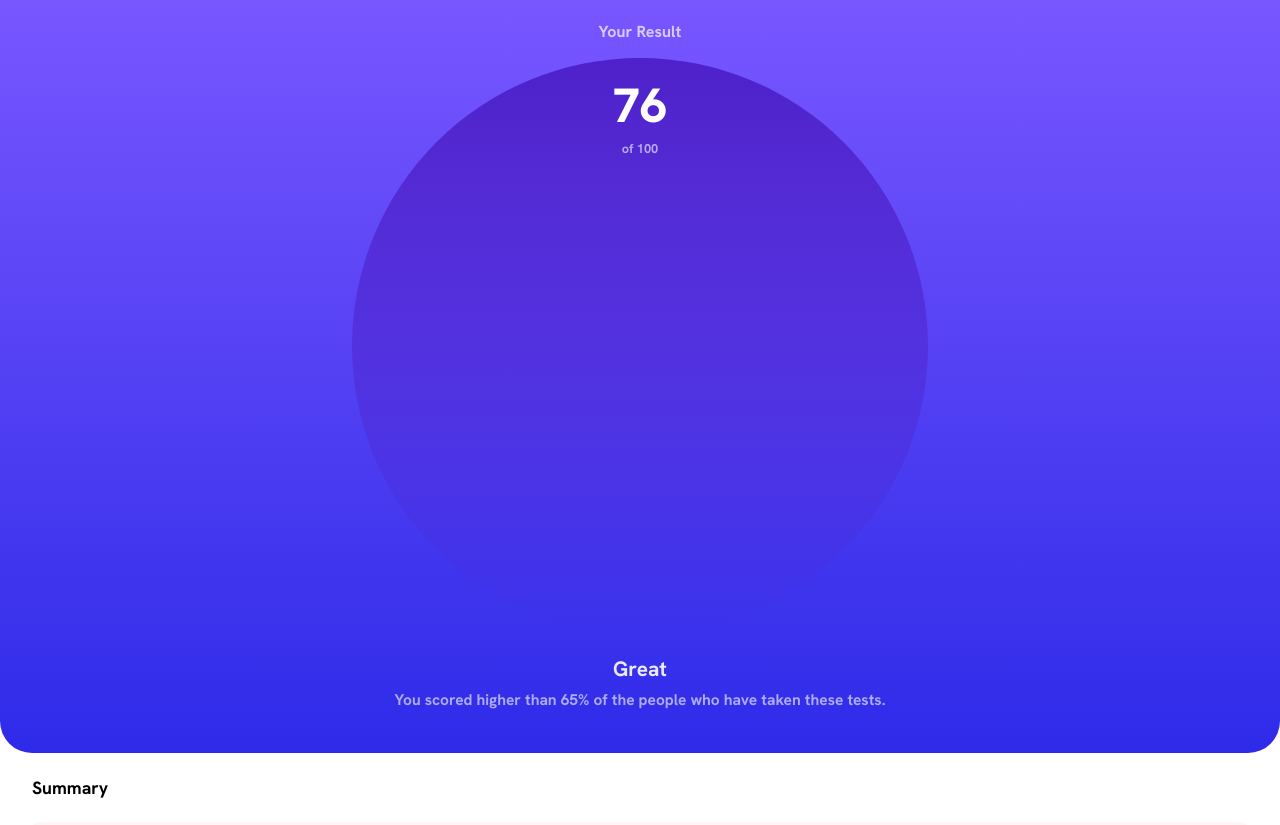
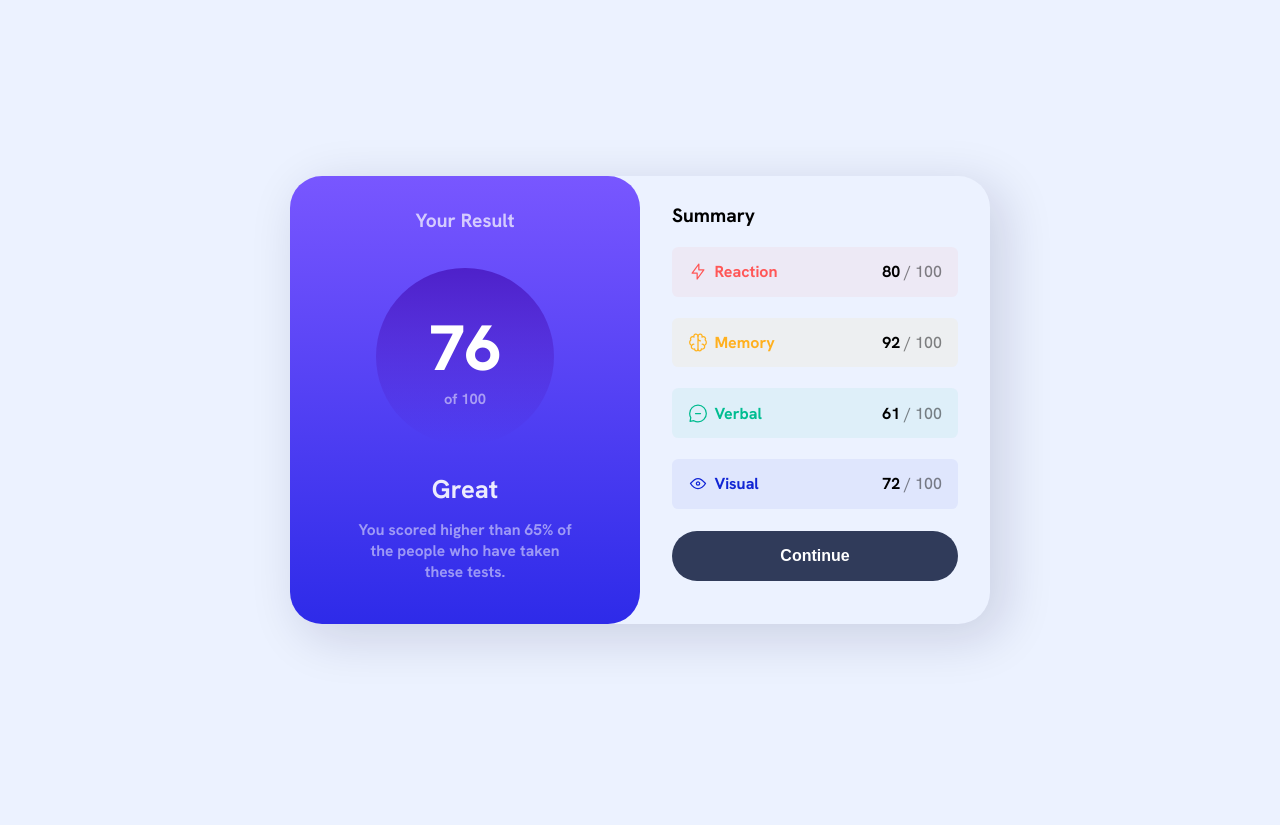
Before and after one commit to MandalTuhin/results-summary-component-main, a plain HTML site: page index.html in a window 1280 px wide. Shown: the top 825 px of the page. After the commit the page ends 800 px from the top, so only its background shows below. Drawn offline with Linux system fonts and the light colour scheme.

Commit message:
Make changes for desktop-design

```diff
--- a/index.html
+++ b/index.html
@@ -34,12 +34,13 @@
     <link rel="stylesheet" href="style.css" />
   </head>
   <body>
-    <main>
+    <main class="flex items-center justify-center flex-wrap h-full">
+      <div class="flex container">
         <section class="blue-section">
-        <div class="result-title">Your Result</div>
+          <div class="text-lg result-title">Your Result</div>
           <div class="circle">
             <div class="number">76</div>
-          <span class="result-title hundred">of 100</span>
+            <span class="hundred">of 100</span>
           </div>
           <div class="result-title great">Great</div>
           <p class="result-title hundred paragraph">
@@ -54,30 +55,39 @@
               <img src="./assets/images/icon-reaction.svg" alt="reaction" />
               Reaction
             </div>
-          <span> <strong>80</strong> / 100 </span>
+            <span class="light-text">
+              <strong class="strong-text">80</strong> / 100
+            </span>
           </div>
           <div class="cards memory">
             <div class="stat-flex yellow">
               <img src="./assets/images/icon-memory.svg" alt="memory" />Memory
             </div>
-          <span> <strong>92</strong> / 100 </span>
+            <span class="light-text">
+              <strong class="strong-text">92</strong> / 100
+            </span>
           </div>
           <div class="cards verbal">
             <div class="stat-flex green">
               <img src="./assets/images/icon-verbal.svg" alt="verbal" />Verbal
             </div>
-          <span><strong> 61 </strong> / 100 </span>
+            <span class="light-text">
+              <strong class="strong-text">61</strong> / 100
+            </span>
           </div>
           <div class="cards visual">
             <div class="stat-flex blue">
               <img src="./assets/images/icon-visual.svg" alt="visual" />Visual
             </div>
-          <span> <strong>72</strong> / 100 </span>
+            <span class="light-text">
+              <strong class="strong-text">72</strong> / 100
+            </span>
           </div>
           <div class="button-area">
             <button>Continue</button>
           </div>
         </section>
+      </div>
     </main>
 
     <!-- <footer>
--- a/style.css
+++ b/style.css
@@ -28,10 +28,17 @@ body {
   margin: 0;
   padding: 0;
   font-family: "Hanken Grotesk";
+  background: #ecf2ff;
 }
 
 /* main {
 } */
+
+.container {
+  /* border: 1px solid rgb(228, 8, 45); */
+  border-radius: 2rem;
+  box-shadow: 12px 12px 50px 3px hsla(244, 66%, 15%, 0.142);
+}
 
 .blue-section {
   color: white;
@@ -42,26 +49,32 @@ body {
     var(--gr-light-slate-blue),
     var(--gr-light-royal-blue)
   );
-  border-radius: 0 0 2rem 2rem;
+  border-radius: 2rem;
+  max-width: 350px;
+  /*  */
 }
 
 .result-title {
-  font-weight: 700;
-  padding: 1em 0;
+  /* margin-top: 1em; */
+  /* padding: 1.3em 0; */
   opacity: 0.7;
+  /* font-size: 1.2em; */
 }
 
 .hundred {
-  font-size: 0.8em;
-  opacity: 0.6;
+  font-size: 0.92em;
+  opacity: 0.5;
   font-weight: 700;
 }
 
 .circle {
-  margin: 0 auto;
-  padding: 1em;
+  margin: 1em auto;
   aspect-ratio: 1 / 1;
-  width: 50%;
+  width: 80%;
+  display: flex;
+  justify-content: center;
+  align-items: center;
+  flex-direction: column;
   /* display: flex;
   flex-direction: column;
   justify-content: center;
@@ -71,13 +84,14 @@ body {
 }
 
 .number {
-  font-size: 3em;
+  font-size: 4em;
   font-weight: 800;
 }
 
 .great {
-  font-size: 1.3em;
-  padding: 1em 0 0 0;
+  font-size: 1.6em;
+  font-weight: 700;
+  padding: 0.4em 0 0.2em 0;
   opacity: 0.9;
 }
 
@@ -102,15 +116,17 @@ button {
 }
 
 .center {
-  margin: 0 auto;
+  width: 350px;
+  /* border: 1px solid red; */
+  max-width: 100%;
   /* background-color: hsl(105, 31%, 50%); */
   padding: 0 2em;
 }
 
 .text-lg {
   font-weight: 700;
-  padding: 1.3em 0;
-  font-size: 1.1em;
+  padding: 1.4em 0 1em 0;
+  font-size: 1.2em;
 }
 
 .stats-area {
@@ -169,9 +185,38 @@ button {
   color: hsl(234, 85%, 45%);
 }
 
+.light-text {
+  color: hsla(0, 0%, 0%, 0.471);
+  font-weight: 500;
+}
+
+.strong-text {
+  color: black;
+}
+
 .button-area {
   display: flex;
   justify-content: center;
   align-items: center;
   padding: 1.4em 0;
 }
+
+.flex {
+  display: flex;
+}
+
+.items-center {
+  align-items: center;
+}
+
+.justify-center {
+  justify-content: center;
+}
+
+.flex-wrap {
+  flex-wrap: wrap;
+}
+
+.h-full {
+  min-height: 100vh;
+}
```
Lines whose indentation alone changed are shown as unchanged.
